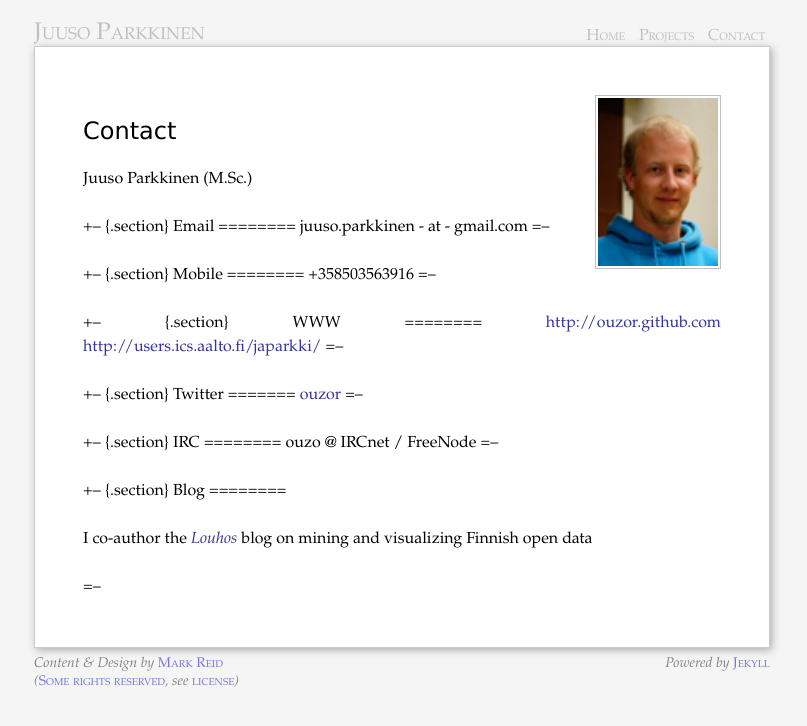
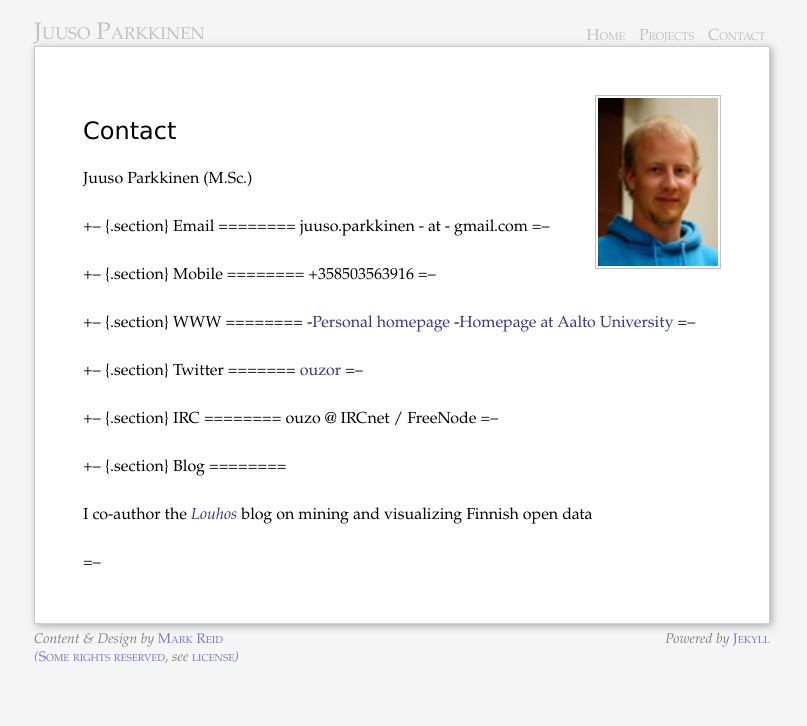
Before and after one commit to ouzor/ouzor.github.com, a Jekyll site: the page built from contact/index.markdown, in a window 1280 px wide. Shown: the top 726 px of the page, without its empty margins (238-1045 px from the left). Built offline with Jekyll 4.4.1, drawn with Linux system fonts in a browser that asks for light colours; Markdown is read by kramdown in place of the engine named in the settings.

Commit message:
and more

```diff
--- a/contact/index.markdown
+++ b/contact/index.markdown
@@ -26,8 +26,8 @@ Mobile
 +--	{.section}
 WWW
 ========
-[http://ouzor.github.com](http://ouzor.github.com/])
-[http://users.ics.aalto.fi/japarkki/](Homepage at Aalto University)
+-[Personal homepage](http://ouzor.github.com/])
+-[Homepage at Aalto University](http://users.ics.aalto.fi/japarkki/)
 =--
 
 +--	{.section}
--- a/projects/index.markdown
+++ b/projects/index.markdown
@@ -6,6 +6,6 @@ title: Home
 Projects
 ========
 
-[http://http://users.ics.aalto.fi/japarkki/](Homepage at Aalto University)
+[Homepage at Aalto University](http://users.ics.aalto.fi/japarkki/)
 
 More to be updated...
```
